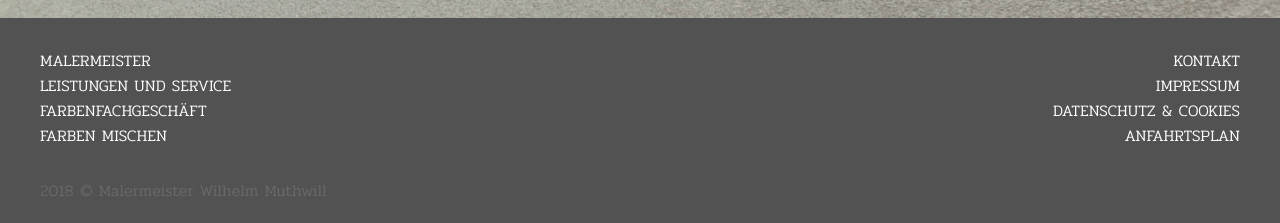
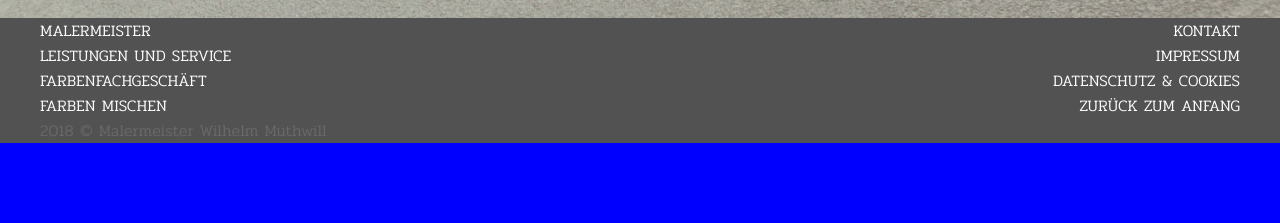
Before and after one commit to JasmineSey/wifi-jwe19, a plain HTML site: page Maler/index.html in a window 1280 px wide. Shown: the part 666-889 px from the top of the page. After the commit the page ends 809 px from the top, so only its background shows below. Drawn offline with Linux system fonts and the light colour scheme.

Commit message:
add breakpoints, move styles for upper screensize

```diff
--- a/Maler/css/base.css
+++ b/Maler/css/base.css
@@ -1,7 +1,7 @@
 :root {
   --screen-max: 1200px;
   --base-font: "Montserrat"; sans-serif;
-  --base-font2: "Pridi"; sans-serif;
+  --base-font2: "Pridi"; "Times New Roman", serif;
 
   --grey-light: #fefefe;
   --grey-dark: #525252;
@@ -10,7 +10,6 @@
   --font-color-light: var(--grey-light);
 
   --grey-dark-footer: #525252;
-
 }
 
 @font-face {
@@ -62,6 +61,41 @@ body {
   flex-flow: column;
   min-height: 100vh;
 }
+
+@media screen and (min-width: 576px) {
+  footer .footer-top {
+    display: flex;
+  }
+
+  footer .footer-left,
+  footer .footer-right {
+    flex: 1;
+  }
+
+  footer .footer-right {
+      text-align: right;
+  }
+
+}
+
+  @media screen and (min-width: 768px) {
+    body {
+    background: purple;
+    }
+  }
+
+    @media screen and (min-width: 992px) {
+      body {
+      background: blue;
+      }
+    }
+
+      @media screen and (min-width: 1200px) {
+        body {
+        background: blue;
+        }
+      }
+
 
 html * {
   box-sizing: border-box;
@@ -125,25 +159,20 @@ text-transform: uppercase;
 footer ul{
 list-style: none;
 margin: 0;
-padding: 30px 0px 30px 0px;
+padding-left: 0;
 }
 
 footer .footer-top {
-  display: flex;
 }
 
 footer .footer-left {
-  flex: 1;
 }
 
 footer .footer-right {
-  flex: 1;
-  text-align: right;
 }
 
 footer .footer-bottom {
   font-family: var(--base-font2);
   font-weight: lighter;
   color: var(--grey);
-  padding-bottom: 20px;
 }
--- a/Maler/index.html
+++ b/Maler/index.html
@@ -70,10 +70,10 @@
               <a href="#">Impressum</a>
             </li>
             <li>
-              <a href="#">Datenschutz & Cookies</a>
+              <a href="#">Datenschutz &amp; Cookies</a>
             </li>
             <li>
-              <a href="#">Anfahrtsplan</a>
+              <a href="#">Zurück zum Anfang</a>
             </li>
           </ul>
         </nav>
```
